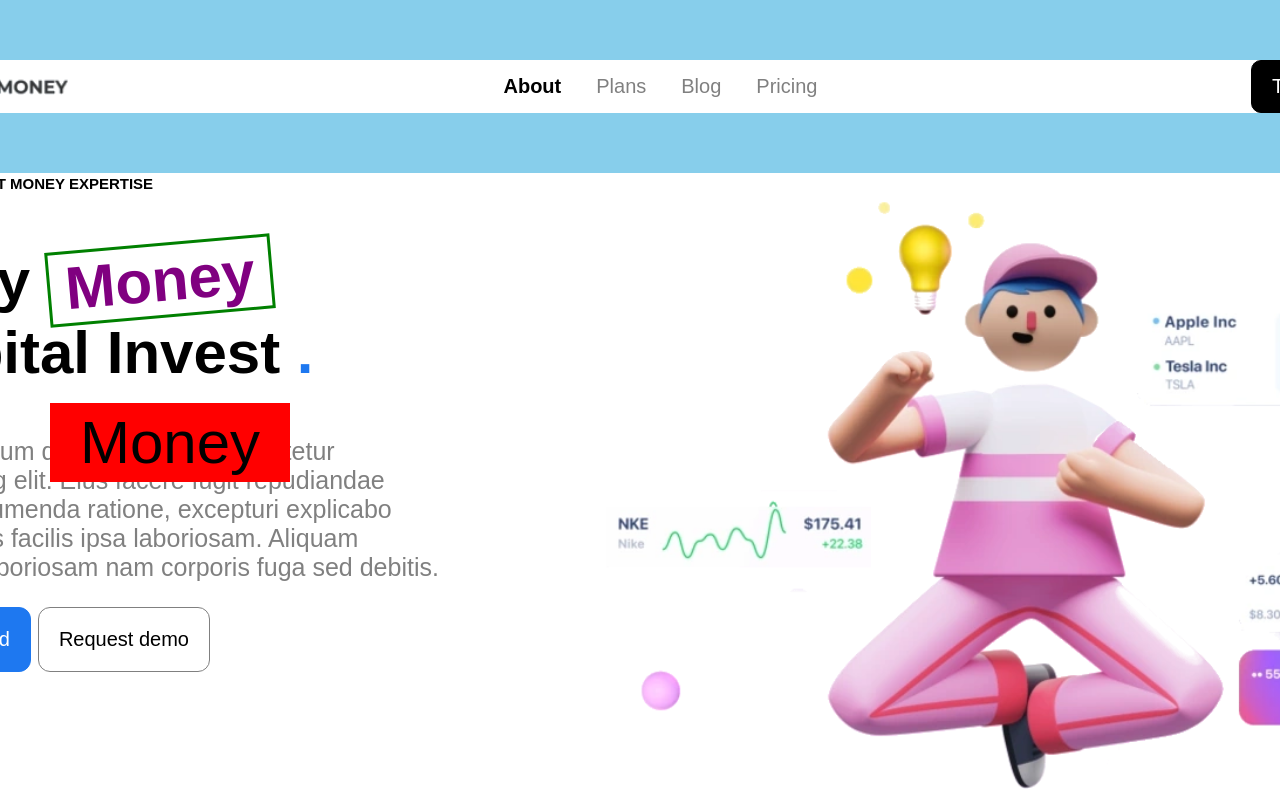
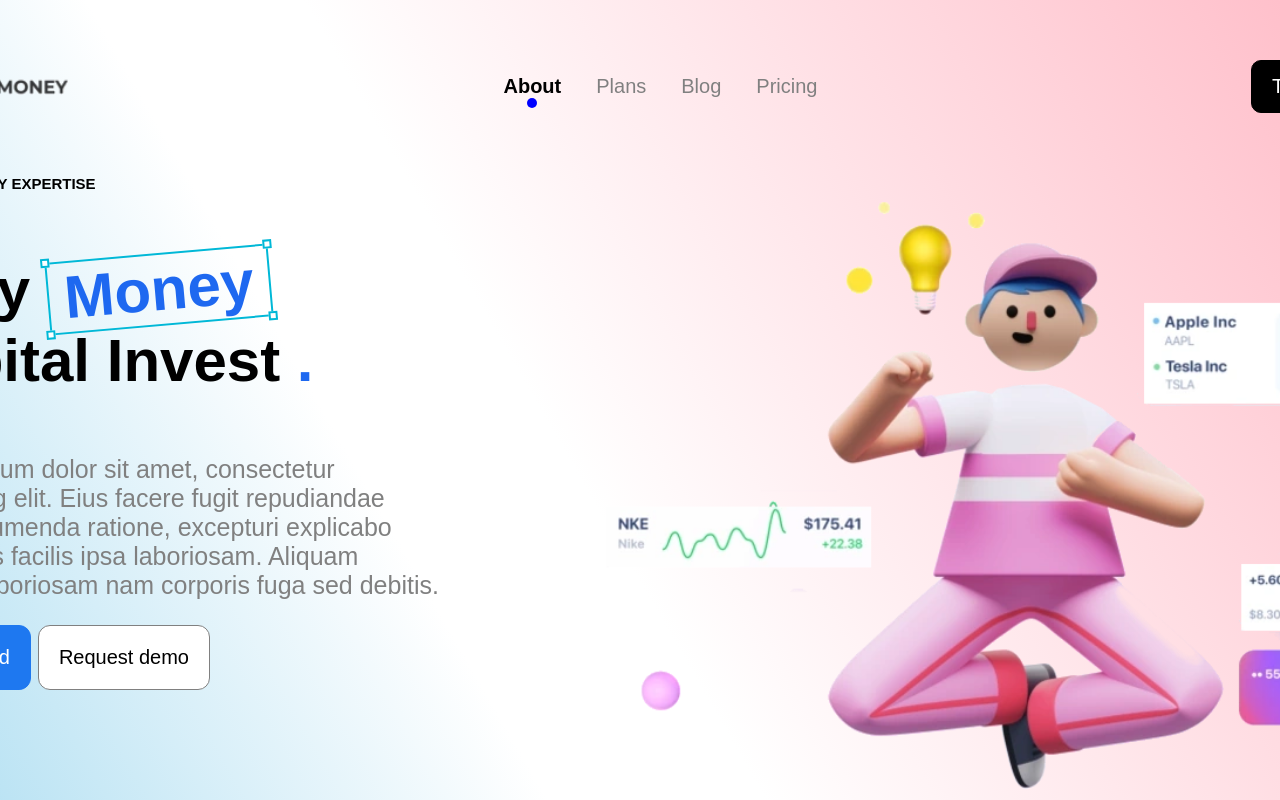
Before and after one commit to ZydrunasK/easy-money, a website: page index.html in a window 1280 px wide. Shown: the top 800 px of the page. Drawn offline with Linux system fonts and the light colour scheme.

Commit message:
colors and pseudo

```diff
--- a/css/header.css
+++ b/css/header.css
@@ -12,19 +12,41 @@ header.container {
     display: flex;
     gap: 35px;
 }
-
 .main-header .link {
     text-decoration: none;
     color: grey;
+    position: relative;
 }
 .main-header .link:hover {
-    text-decoration: underline;
     color: black;
 }
+.main-header .link:hover::before {
+    content: '';
+    height: 10px;
+    width: 10px;
+    bottom: -10px;
+    left: 50%;
+    transform: translateX(-50%);
+    position: absolute;
+    background-color: grey;
+    border-radius: 50%;
+}
 .main-header .link.active {
+    display: block;
     color: black;
     font-weight: bold;
     text-decoration: none;
+}
+.main-header .link.active::before {
+    content: '';
+    height: 10px;
+    width: 10px;
+    bottom: -10px;
+    left: 50%;
+    transform: translateX(-50%);
+    position: absolute;
+    background-color: blue;
+    border-radius: 50%;
 }
 .brand-list {
     display: flex;
--- a/css/hero.css
+++ b/css/hero.css
@@ -13,34 +13,16 @@
     text-transform: uppercase;
 
 }
-.red {
-    background-color: red;
-    font-size: 60px;
-    width: 200px;
-    padding: 5px 20px;
-    text-align: center;
-    position: absolute;
-    top: 230px;
-    left: 160px;
-    transform: translateX(0%);
-}
 .hero .main-title {
     font-size: 60px;
 }
 .hero .main-title > span {
-    color: #1E78F0;
-}
-.hero .main-title > .crazy,
-.hero .main-title:hover > .crazy {
-    display: inline-block;
-    color: purple;
-    border: 3px solid green;
-    padding: 0 15px;
-    transform: rotate(-5deg);
+    color: #1E68F0;
 }
 .hero .text {
     font-size: 25px;
     width: 550px;
+    position: relative;
 }
 .hero .description {
     color: grey;
@@ -49,3 +31,38 @@
 .hero .pic-guy {
     width: 800px;
 }
+.crazy {
+    display: inline-block;
+    color: purple;
+    border: 2px solid #00B8D7;
+    padding: 0 15px;
+    transform: rotate(-5deg);
+}
+.crazy::before,
+.crazy::after,
+.sqr::before,
+.sqr::after {
+    display: block;
+    content: '';
+    position: absolute;
+    width: 5px;
+    height: 5px;
+    background-color: white;
+    border: 2px solid #00B8D7;
+}
+.crazy::before {
+    top: -6px;
+    left: -6px;
+}
+.crazy::after {
+    top: -6px;
+    right: -6px;
+}
+.crazy .sqr::before {
+    bottom: -6px;
+    left: -6px;
+}
+.crazy .sqr::after {
+    bottom: -6px;
+    right: -6px;
+}
--- a/css/main.css
+++ b/css/main.css
@@ -2,16 +2,20 @@ body {
     width: 100%;
     margin: 0;
     padding-bottom: 60px;
-    background-color: skyblue;
+    background: linear-gradient(60deg, skyblue 0%, white 45%, white 55%, pink  100%);
     font-family: Arial;
     overflow-x: hidden;
+}
+.entirebox {
+    display: inline-block;
+    position: absolute;
+    background-color: white;
 }
 .container {
     display: inline-block;
     width: 1500px;
     margin-left: calc(50% - 750px);
     margin-top: 60px;
-    background-color: white;
 }
 
 .main-footer {
@@ -20,11 +24,18 @@ body {
     justify-content: space-between;
     margin-top: 100px;
 }
-
 .main-footer > div {
     display: flex;
-    gap: 20px;
+    gap: 10px;
 }
 .main-footer > p {
     margin: 0;
 }
+.social > a {
+    color: #808080ad;
+    padding: 10px;
+}
+.social > a:hover {
+    color: white;
+    background-color: #808080ad;
+}
--- a/index.html
+++ b/index.html
@@ -23,6 +23,7 @@
     <link rel="stylesheet" href="./css/font-awesome.min.css">
 </head>
 <body>
+    <section>
     <header class="container main-header">
         <img class="logo" src="./images/logo-text.webp" alt="logo">
         <nav class="main-nav">
@@ -41,14 +42,15 @@
                     <path d="M504 256c0 136.967-111.033 248-248 248S8 392.967 8 256 119.033 8 256 8s248 111.033 248 248zM227.314 387.314l184-184c6.248-6.248 6.248-16.379 0-22.627l-22.627-22.627c-6.248-6.249-16.379-6.249-22.628 0L216 308.118l-70.059-70.059c-6.248-6.248-16.379-6.248-22.628 0l-22.627 22.627c-6.248 6.248-6.248 16.379 0 22.627l104 104c6.249 6.249 16.379 6.249 22.628.001z">
                     </path>
                 </svg>
-                CHECK  Get money expertise</div>
-                <h1 class="main-title">Easy <span class="crazy">Money</span> Capital Invest <span>.</span> </h1>
+                Get money expertise</div>
+                <h1 class="main-title">Easy <span class="crazy">Money
+                    <div class="sqr"></div>
+                </span> Capital Invest <span>.</span> </h1>
                 <p class="description">Lorem ipsum dolor sit amet, consectetur adipisicing elit. Eius facere fugit repudiandae optio assumenda ratione, excepturi explicabo ipsam eos facilis ipsa laboriosam. Aliquam deleniti laboriosam nam corporis fuga sed debitis.</p>
                 <a class="button button-big button-blue" href="#">Get started</a>
                 <a class="button button-big button-white" href="#">Request demo</a>
             </div>
            <img class="pic-guy" src="./images/person.webp" alt="person">
-           <div class="red">Money</div>
         </section>
 
         <section class="container trio-list">
@@ -80,7 +82,7 @@
 
 
     <footer class="container main-footer">
-        <div>
+        <div class="social">
             <a href="https://example.com" target="_blank"><i class="fa fa-facebook-square" aria-hidden="true"></i></a>
             <a href="https://example.com" target="_blank"><i class="fa fa-twitter-square" aria-hidden="true"></i></a>
             <a href="https://example.com" target="_blank"><i class="fa fa-instagram" aria-hidden="true"></i></a>
@@ -89,7 +91,7 @@
         <p>&copy; 2024 - All rights reserverd</p>
 
     </footer>
-
+</section>
 </body>
 </html>
 
```
